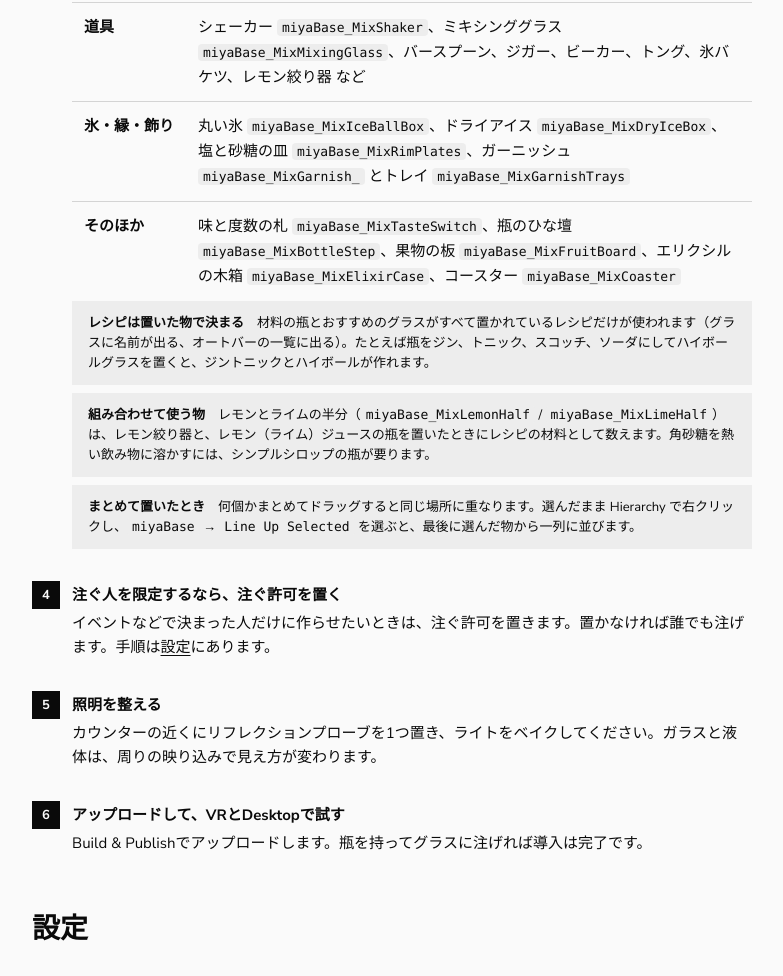
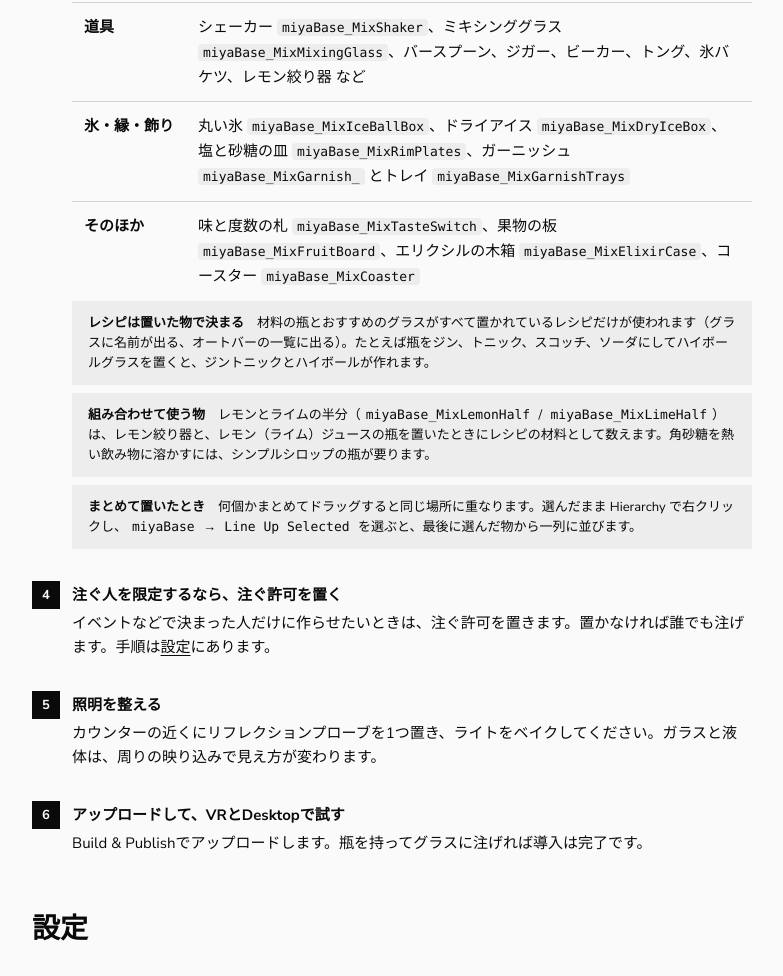
Before and after one commit to kik325-cpu/miyaBase-UseGuide, a plain HTML site: page index.html in a window 1280 px wide. Shown: the part 2614-3590 px from the top of the page, without its empty margins (324-1107 px from the left). Drawn offline with Linux system fonts and the light colour scheme.

Commit message:
瓶のひな壇を置く物の表から削除

```diff
--- a/index.html
+++ b/index.html
@@ -314,7 +314,7 @@ footer{margin-top:96px;padding-top:var(--space-4);border-top:1px solid var(--lin
       <tr><td>オートバー</td><td><code>miyaBase_MixAutoBar</code></td></tr>
       <tr><td>道具</td><td>シェーカー <code>miyaBase_MixShaker</code>、ミキシンググラス <code>miyaBase_MixMixingGlass</code>、バースプーン、ジガー、ビーカー、トング、氷バケツ、レモン絞り器 など</td></tr>
       <tr><td>氷・縁・飾り</td><td>丸い氷 <code>miyaBase_MixIceBallBox</code>、ドライアイス <code>miyaBase_MixDryIceBox</code>、塩と砂糖の皿 <code>miyaBase_MixRimPlates</code>、ガーニッシュ <code>miyaBase_MixGarnish_</code> とトレイ <code>miyaBase_MixGarnishTrays</code></td></tr>
-      <tr><td>そのほか</td><td>味と度数の札 <code>miyaBase_MixTasteSwitch</code>、瓶のひな壇 <code>miyaBase_MixBottleStep</code>、果物の板 <code>miyaBase_MixFruitBoard</code>、エリクシルの木箱 <code>miyaBase_MixElixirCase</code>、コースター <code>miyaBase_MixCoaster</code></td></tr>
+      <tr><td>そのほか</td><td>味と度数の札 <code>miyaBase_MixTasteSwitch</code>、果物の板 <code>miyaBase_MixFruitBoard</code>、エリクシルの木箱 <code>miyaBase_MixElixirCase</code>、コースター <code>miyaBase_MixCoaster</code></td></tr>
       </tbody>
     </table>
     <p class="note"><b>レシピは置いた物で決まる</b>　材料の瓶とおすすめのグラスがすべて置かれているレシピだけが使われます（グラスに名前が出る、オートバーの一覧に出る）。たとえば瓶をジン、トニック、スコッチ、ソーダにしてハイボールグラスを置くと、ジントニックとハイボールが作れます。</p>
```
